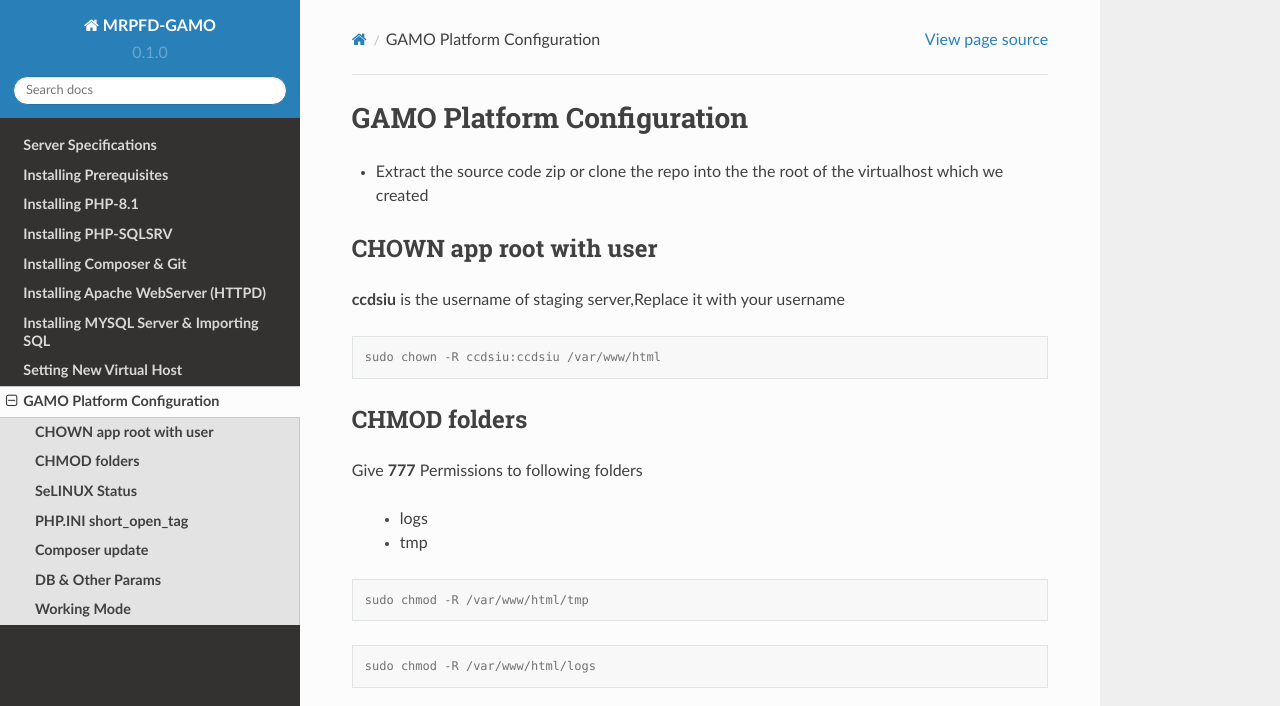
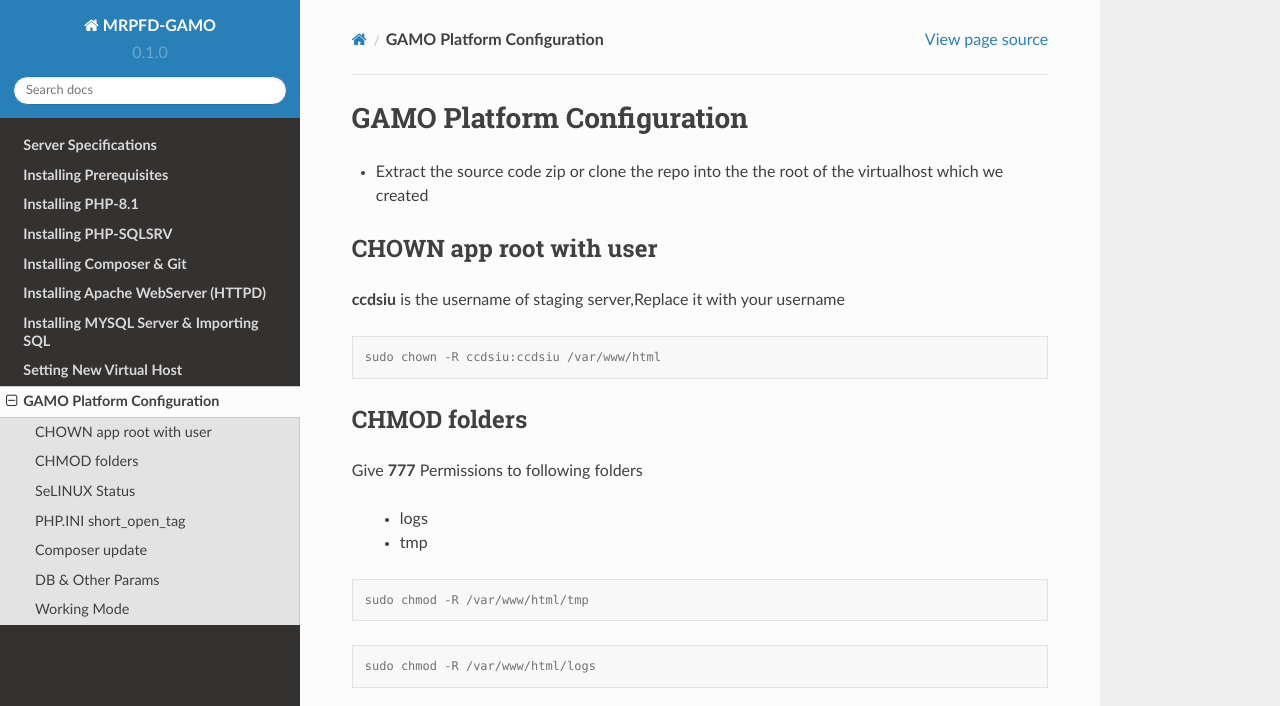
Before and after one commit to madhu-ibs/mrpfd-gamo-documentation, a Sphinx documentation site: the page built from docs/source/siteconfig.rst, in a window 1280 px wide. Shown: the top 706 px of the page. Built offline with Sphinx 7.4.7 and the Read the Docs theme 2.0.0, drawn with Linux system fonts in a browser that asks for light colours.

```diff
--- a/docs/source/siteconfig.rst
+++ b/docs/source/siteconfig.rst
@@ -1,11 +1,11 @@
-GAMO Platform Configuration
+**GAMO Platform Configuration**
 ==========================================
 
 - Extract the source code zip or clone the repo into the the root of the virtualhost which we created
 
 
 
-**CHOWN app root with user**
+CHOWN app root with user
 --------------------------------------
 **ccdsiu** is the username of staging server,Replace it with your username
 
@@ -16,7 +16,7 @@ GAMO Platform Configuration
 
 
 
-**CHMOD folders**
+CHMOD folders
 --------------------------------------
 Give **777** Permissions to following folders
 
@@ -36,7 +36,7 @@ Give **777** Permissions to following folders
 
 
 
-**SeLINUX Status**
+SeLINUX Status
 -----------
 Check selinux status , it should be **disabled** or atleast set to **permissive**
 
@@ -73,7 +73,7 @@ Then reboot the server to change the selinux status
 
 
 
-**PHP.INI short_open_tag**
+PHP.INI short_open_tag
 -----------
 Set short_open_tag status to **On**
 
@@ -93,7 +93,7 @@ Restart the PHP FPM to change
 
 
 
-**Composer update**
+Composer update
 -----------
 Try to update the composer from the root folder of project (Updates may vary from time to time)
 
@@ -111,7 +111,7 @@ Try to update the composer from the root folder of project (Updates may vary fro
 
 
 
-**DB & Other Params**
+DB & Other Params
 -----------
 - Mysql Credentials can be set in [config/app.php] : **Datasources->default** object
 
@@ -151,7 +151,7 @@ Try to update the composer from the root folder of project (Updates may vary fro
         'port'=> 1812
     ],
 
-**Working Mode**
+Working Mode
 -----------
 Path       : **[config/app.php]**
 
```
